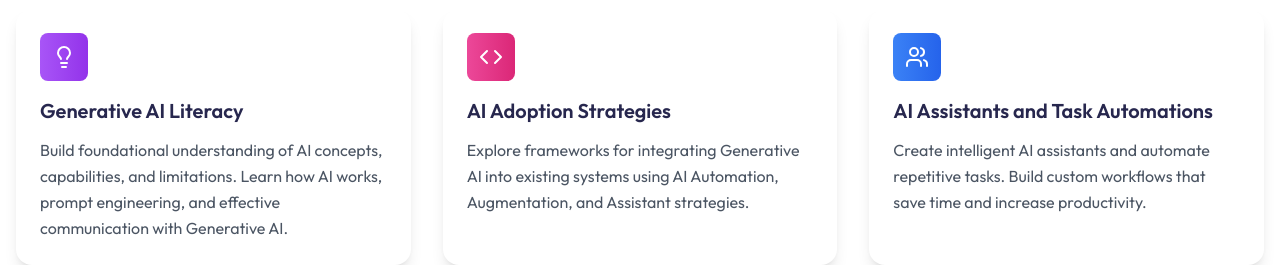
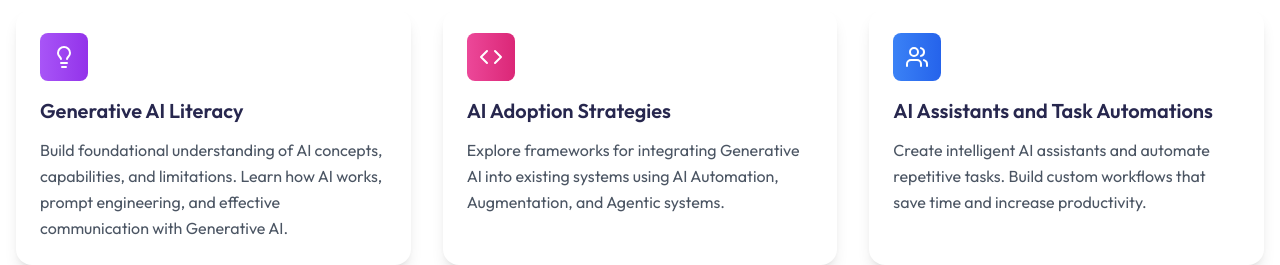
Before and after one commit to emjiai/workerbull, a Next.js app in the folder frontend/: page / in a window 1280 px wide. Shown: the part 1020-1285 px from the top of the page. Built offline with nearby package versions, Linux system fonts and the light colour scheme; no server answers.

Commit message:
updated agentic systems

```diff
--- a/frontend/components/sections/Features.tsx
+++ b/frontend/components/sections/Features.tsx
@@ -26,7 +26,7 @@ const features = [
   {
     icon: Code,
     title: 'AI Adoption Strategies',
-    description: 'Explore frameworks for integrating Generative AI into existing systems using AI Automation, Augmentation, and Assistant strategies.',
+    description: 'Explore frameworks for integrating Generative AI into existing systems using AI Automation, Augmentation, and Agentic systems.',
     color: 'from-pink-500 to-pink-600',
   },
   {
```
